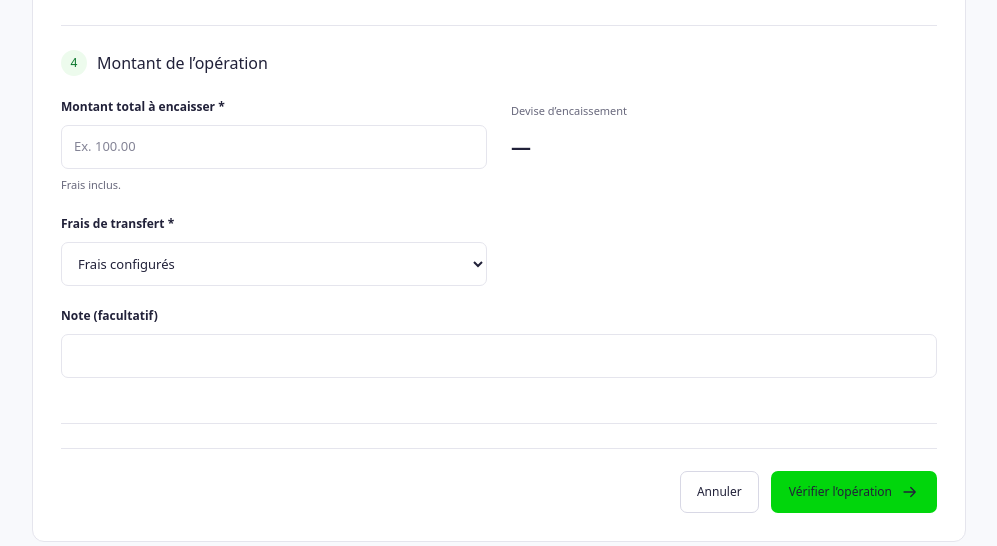
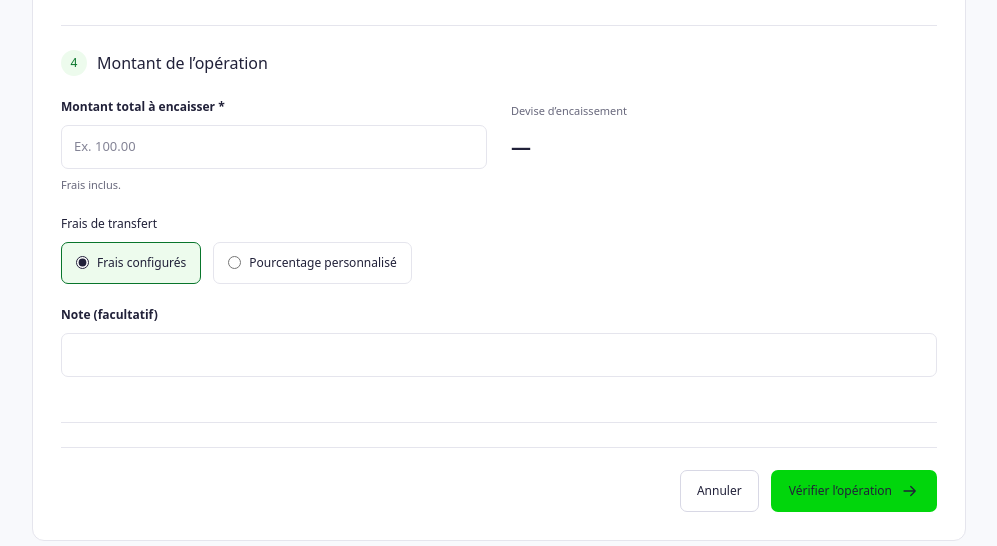
Before and after one commit to AshDest/titan_transfer, a Laravel app: page /transfers/create in a window 1280 px wide. Shown: the part 948-1494 px from the top of the page, without its empty margins (271-1268 px from the left). Run offline with Laravel 12, Linux system fonts and the light colour scheme; the visitor is signed in with stand-in values (Sample User, id 1); data comes from the database, SQL or seed files in the repository; data that the repository does not hold is empty; style sheets or scripts are compiled from the project's sources; parts of the project's set-up code (start-up, migrations or seed data) failed here and were passed over.

Commit message:
Another changes

```diff
--- a/resources/js/app.js
+++ b/resources/js/app.js
@@ -138,14 +138,14 @@ if (transferForm) {
     });
     updateSource();
     window.addEventListener('pageshow', updateSource);
-    const feeMode = transferForm.querySelector('[data-transfer-fee-mode]');
+    const feeModes = transferForm.querySelectorAll('[data-transfer-fee-mode]');
     const customFee = transferForm.querySelector('[data-custom-transfer-fee]');
     const updateTransferFee = () => {
-        const custom = feeMode.value === 'custom_percentage';
+        const custom = transferForm.querySelector('[data-transfer-fee-mode]:checked')?.value === 'custom_percentage';
         customFee.hidden = !custom;
         customFee.disabled = !custom;
     };
-    feeMode.addEventListener('change', updateTransferFee);
+    feeModes.forEach(radio => radio.addEventListener('change', updateTransferFee));
     window.addEventListener('pageshow', updateTransferFee);
     updateTransferFee();
 }
--- a/resources/views/transfers/create.blade.php
+++ b/resources/views/transfers/create.blade.php
@@ -59,10 +59,14 @@
                 <div class="transfer-currency"><span>Devise d’encaissement</span><strong data-source-currency>—</strong></div>
             </div>
             <div class="form-grid">
-                <x-field name="fee_mode" label="Frais de transfert" required data-transfer-fee-mode>
-                    <option value="configured" @selected(old('fee_mode', 'configured') === 'configured')>Frais configurés</option>
-                    <option value="custom_percentage" @selected(old('fee_mode') === 'custom_percentage')>Pourcentage personnalisé</option>
-                </x-field>
+                <fieldset>
+                    <legend class="search-label">Frais de transfert</legend>
+                    <div class="party-modes">
+                        <label><input type="radio" name="fee_mode" value="configured" data-transfer-fee-mode required @checked(old('fee_mode', 'configured') === 'configured')> Frais configurés</label>
+                        <label><input type="radio" name="fee_mode" value="custom_percentage" data-transfer-fee-mode required @checked(old('fee_mode') === 'custom_percentage')> Pourcentage personnalisé</label>
+                    </div>
+                    @error('fee_mode')<p class="field-error" role="alert">{{ $message }}</p>@enderror
+                </fieldset>
                 <fieldset data-custom-transfer-fee @disabled(old('fee_mode', 'configured') !== 'custom_percentage') @if(old('fee_mode', 'configured') !== 'custom_percentage') hidden @endif>
                     <legend class="sr-only">Frais personnalisés</legend>
                     <x-field name="custom_fee_percentage" label="Pourcentage (%)" required inputmode="decimal" pattern="[0-9]+([.,][0-9]{1,4})?" placeholder="Ex. 2 ou 0" hint="Remplace les frais configurés. 0 = sans frais." />
```
